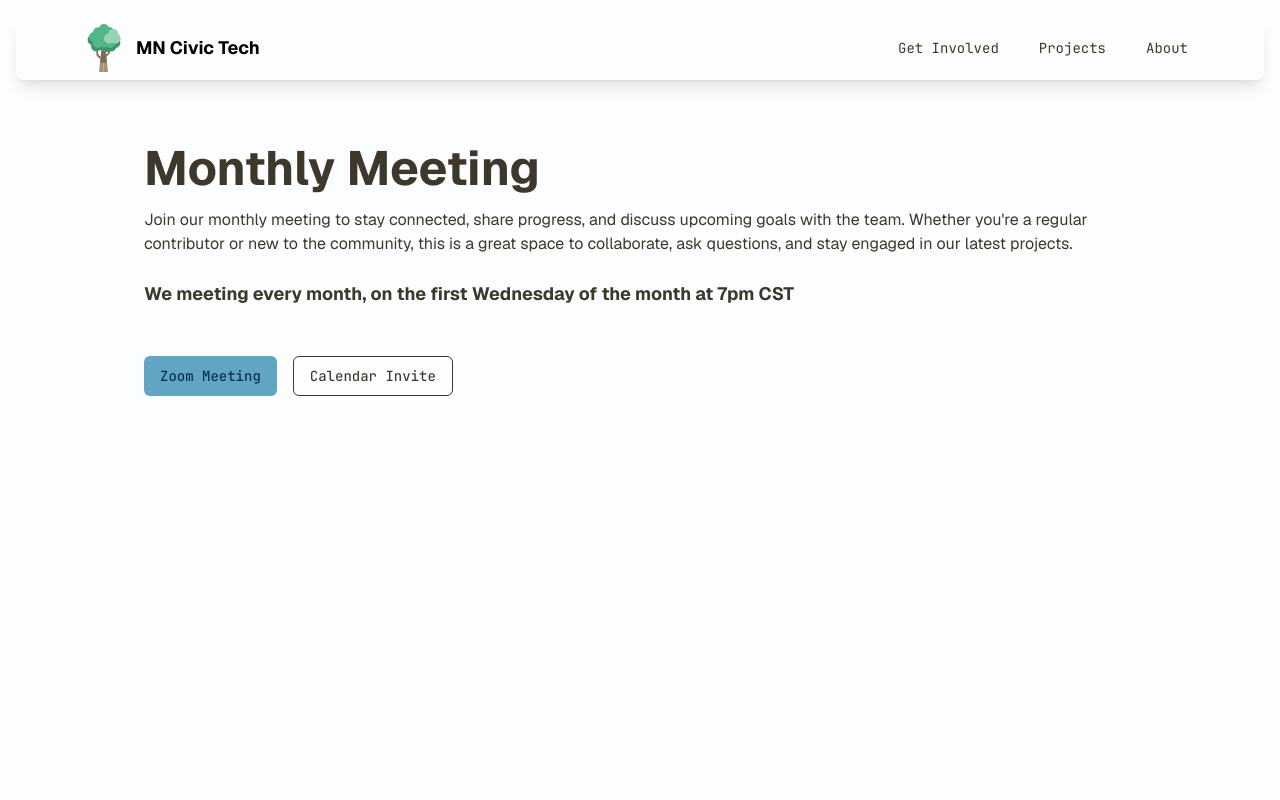
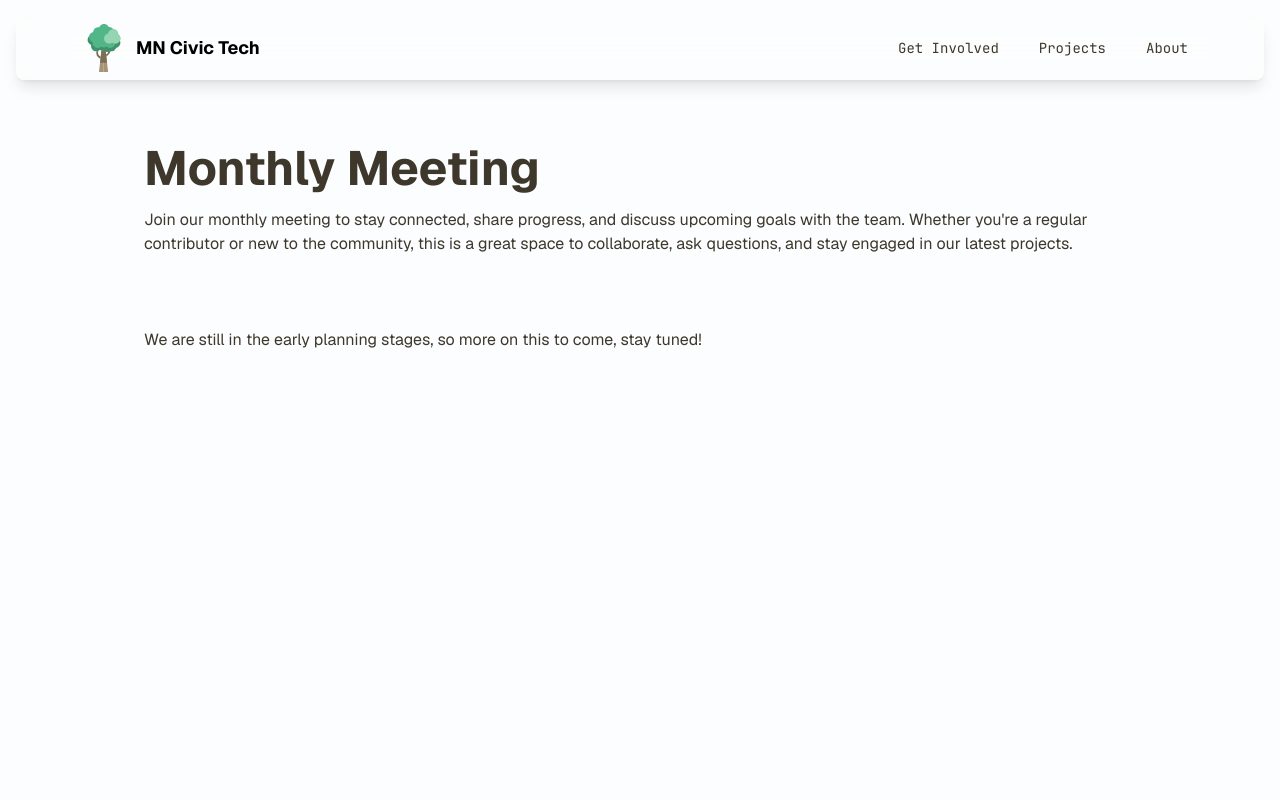
Before and after one commit to MNCivicTech/mncivictech.org, a Next.js app: page /get-involved/meeting in a window 1280 px wide. Shown: the top 800 px of the page. Built offline with nearby package versions, Linux system fonts and the light colour scheme.

Commit message:
fix: meeting links

```diff
--- a/src/app/get-involved/meeting/page.tsx
+++ b/src/app/get-involved/meeting/page.tsx
@@ -29,22 +29,26 @@ export default function MeetingPage() {
         <br />
         <br />
         {/*TODO: Add Countdown*/}
-        <span className="font-bold text-lg">
-          We meeting every month, on the first Wednesday of the month at 7pm CST
-        </span>
+        {/*<span className="font-bold text-lg">*/}
+        {/*  We meet every month, on the first Wednesday of the month at 7pm CST*/}
+        {/*</span>*/}
       </p>
 
       {/*FIXME: Fix Meeting Link*/}
-      <div className="flex flex-col gap-4 md:flex-row">
-        <Link href="/" className="">
-          <Button variant="blue" className="w-full">
-            Zoom Meeting
-          </Button>
-        </Link>
+      <p>
+        We are still in the early planning stages, so more on this to come, stay
+        tuned!
+      </p>
+      {/*<div className="flex flex-col gap-4 md:flex-row">*/}
+      {/*  <Link href="/" className="">*/}
+      {/*    <Button variant="blue" className="w-full">*/}
+      {/*      Zoom Meeting*/}
+      {/*    </Button>*/}
+      {/*  </Link>*/}
 
-        {/*FIXME: Add Calendar Invite download or link*/}
-        <Button variant="outline">Calendar Invite</Button>
-      </div>
+      {/*  /!*FIXME: Add Calendar Invite download or link*!/*/}
+      {/*  <Button variant="outline">Calendar Invite</Button>*/}
+      {/*</div>*/}
     </div>
   );
 }
```
